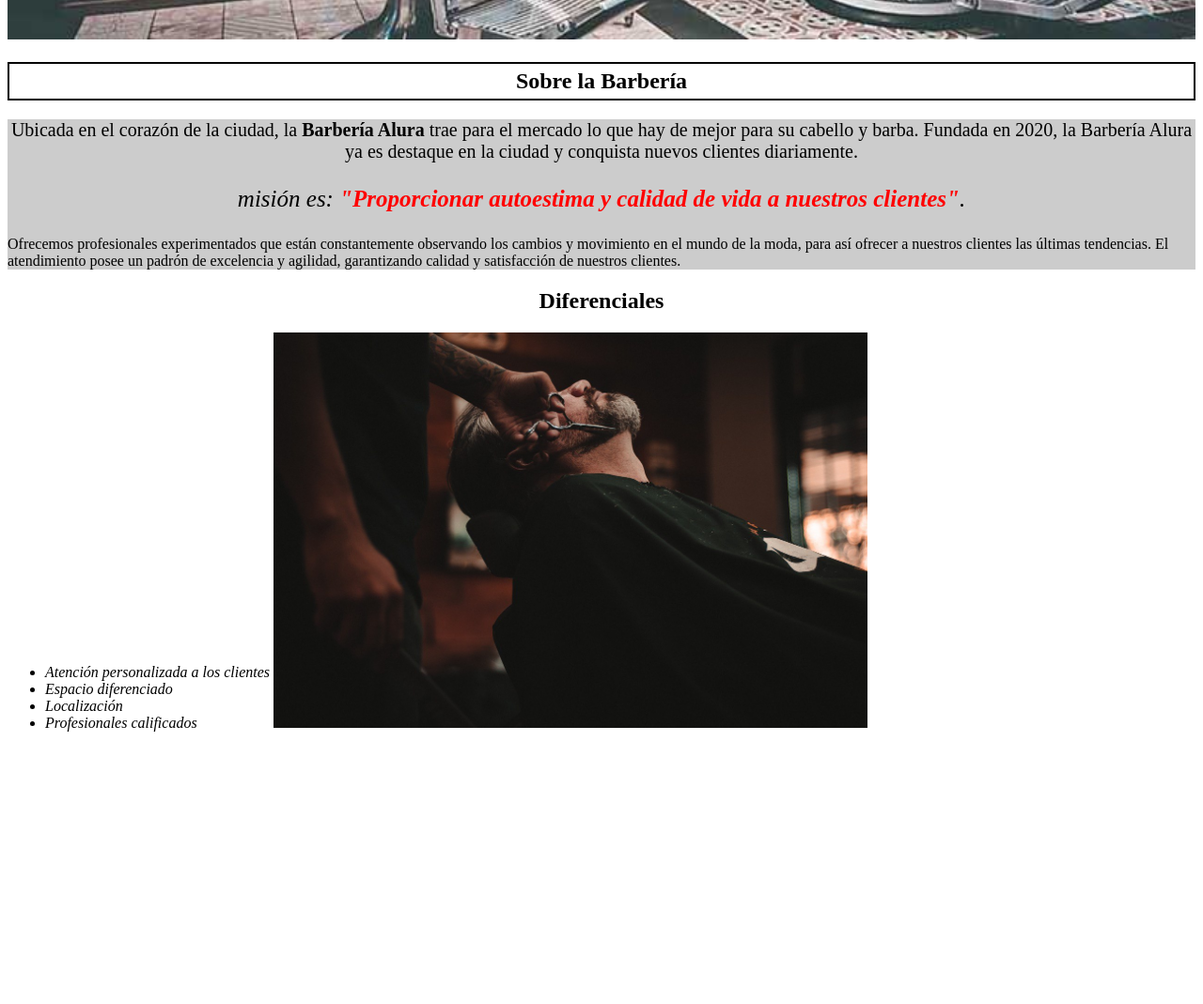
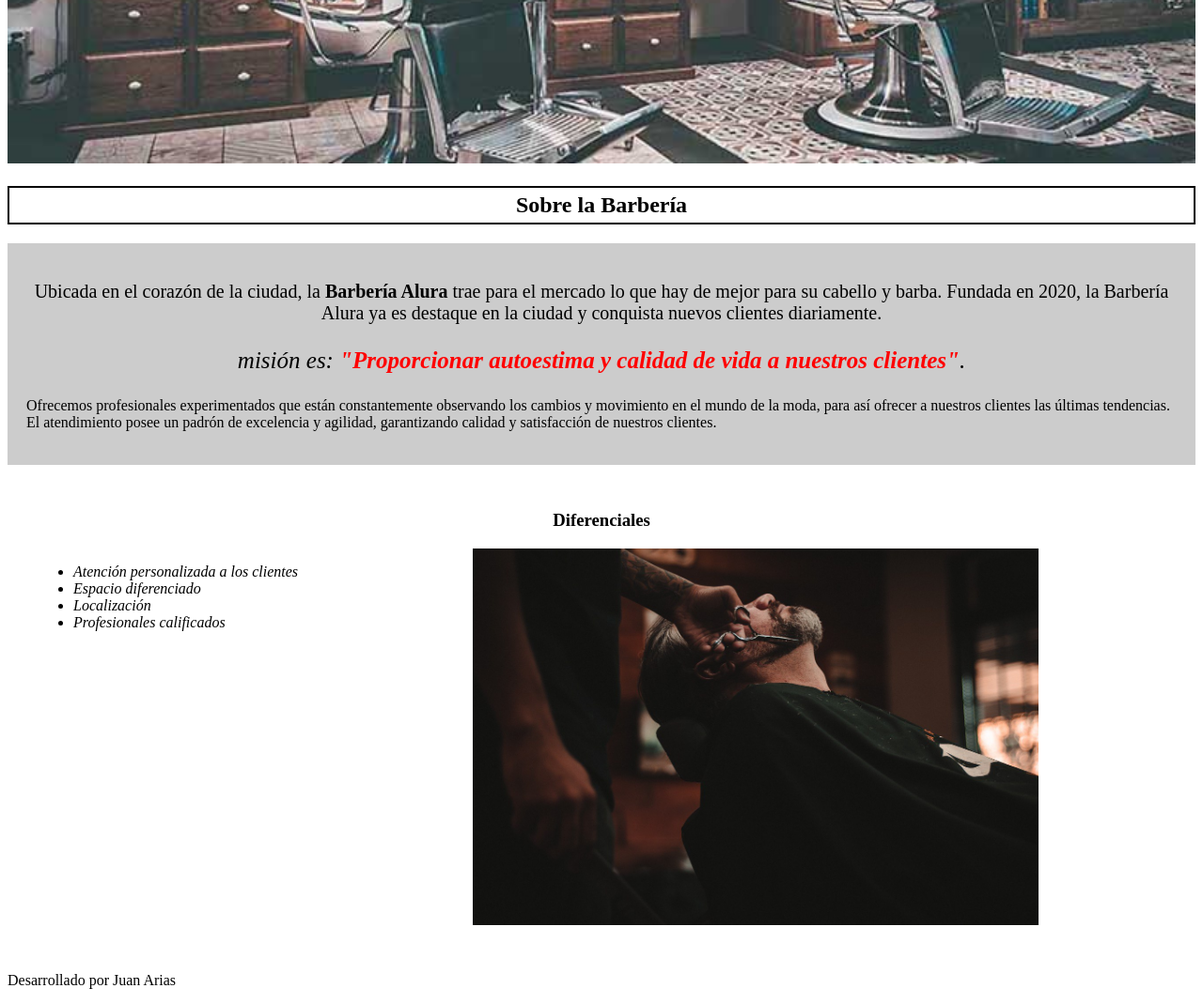
Before and after one commit to juadariasmar/Allura, a plain HTML site: page Practice/MyFirstWeb/index.html in a window 1280 px wide. Shown: the part 440-1509 px from the top of the page at 94% size. Before the commit the page ends 1243 px from the top, so only its background shows below. Drawn offline with Linux system fonts and the light colour scheme.

Commit message:
finished website

```diff
--- a/Practice/MyFirstWeb/index.html
+++ b/Practice/MyFirstWeb/index.html
@@ -11,11 +11,15 @@
 
 <body>
 
+    <header>
+        <h1 class="titulo">Barbería Alura</h1>
+    </header>
+
     <img class="banner" src="banner.jpg" alt="Banner Barberia Alura">
 
     <section>
 
-        <h1>Sobre la Barbería</h1>
+        <h2>Sobre la Barbería</h2>
 
 
         <article class="info">
@@ -31,7 +35,7 @@
         <article class="diferenciales">
 
 
-            <h2>Diferenciales</h2>
+            <h3>Diferenciales</h3>
 
             <ul class="list">
                 <li class="item">Atención personalizada a los clientes</li>
@@ -45,6 +49,10 @@
         </article>
     </section>
 
+    <footer>
+        <p>Desarrollado por Juan Arias</p>
+    </footer>
+
 
 </body>
 
--- a/Practice/MyFirstWeb/style.css
+++ b/Practice/MyFirstWeb/style.css
@@ -1,4 +1,8 @@
 body {}
+
+.titulo {
+    padding: 30px;
+}
 
 .banner {
     width: 100%;
@@ -7,9 +11,10 @@ body {}
 
 .info {
     background-color: #cccccc;
+    padding: 20px;
 }
 
-h1 {
+h2 {
     text-align: center;
     border: solid 2px;
     padding: 5px;
@@ -31,9 +36,10 @@ h1 {
 
 .diferenciales {
     background: white;
+    padding: 30px;
 }
 
-h2 {
+h3 {
     text-align: center;
 }
 
@@ -43,6 +49,9 @@ h2 {
 
 ul {
     display: inline-block;
+    vertical-align: top;
+    width: 20%;
+    margin-right: 15%;
 }
 
 .imgDif {
```
